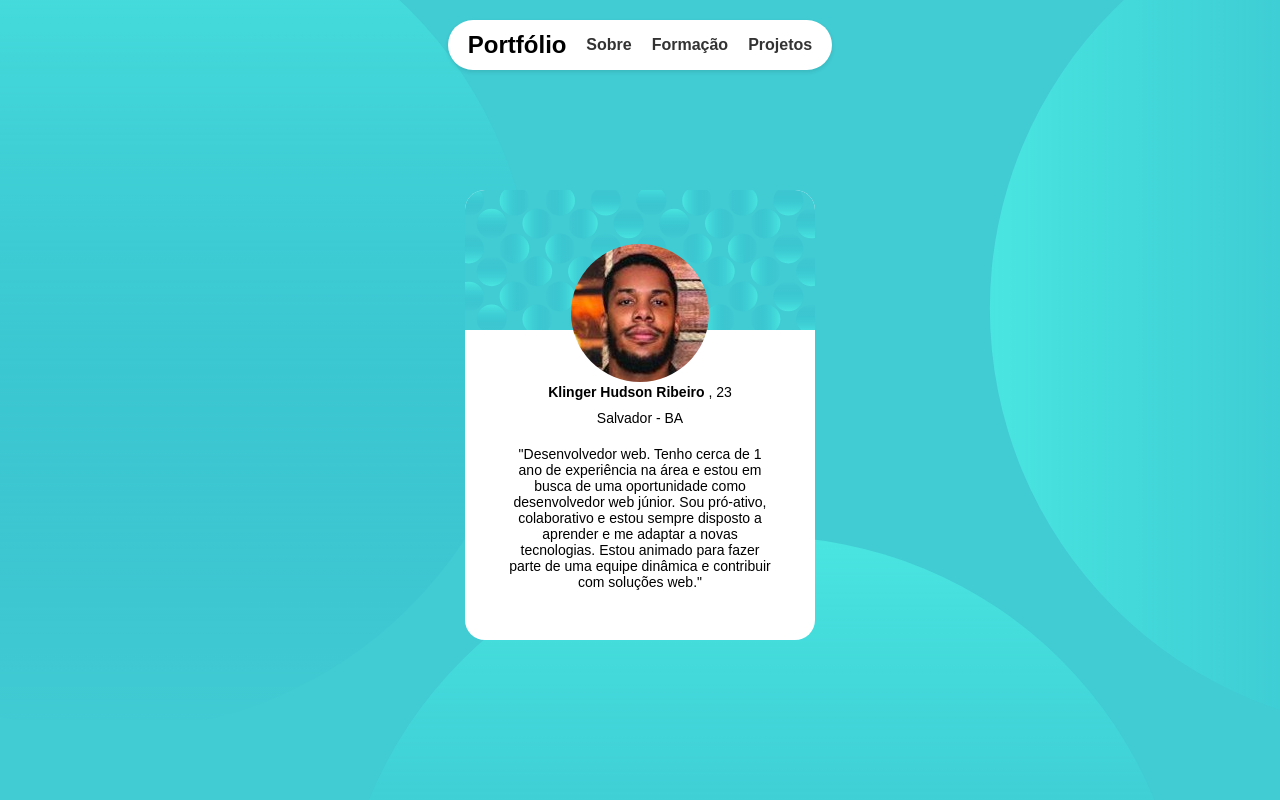
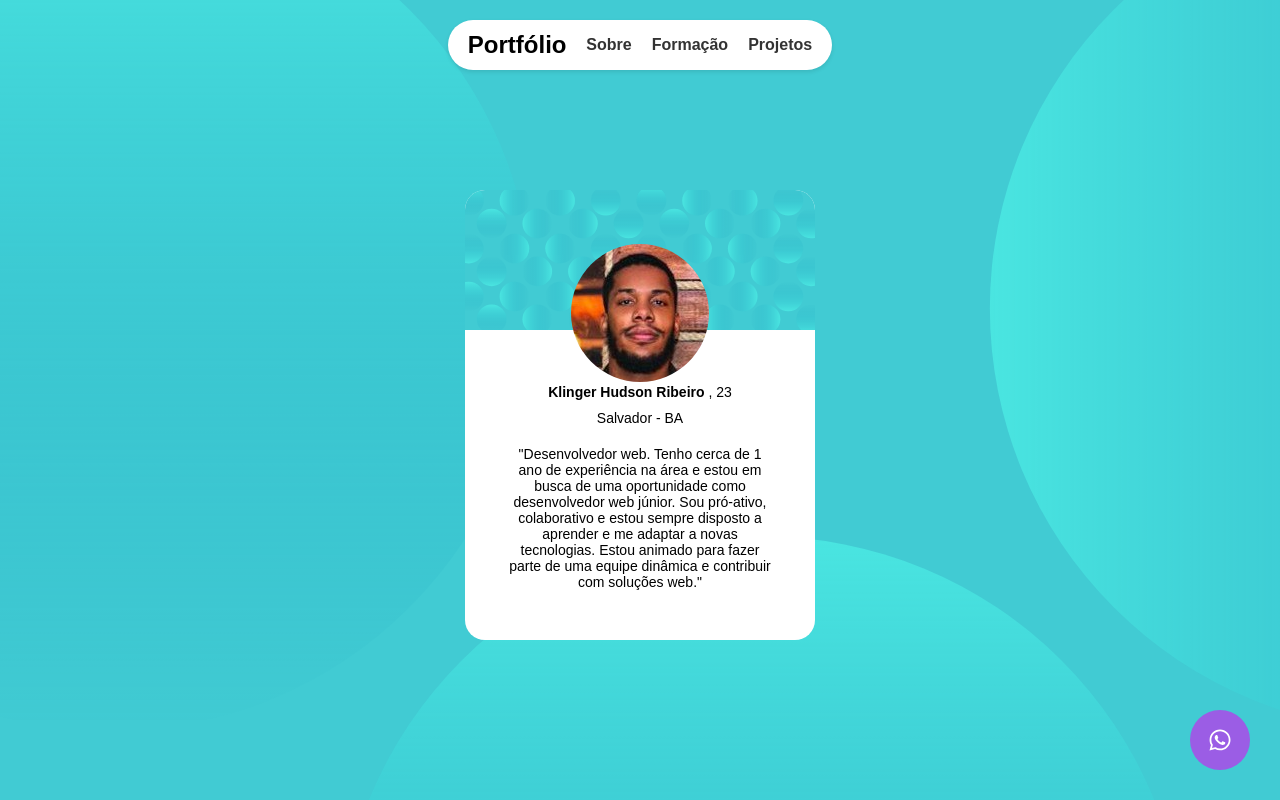
Before and after one commit to TheKlongers/portfolio, a React (Create React App) app: page / in a window 1280 px wide. Shown: the top 800 px of the page. Built offline with nearby package versions, Linux system fonts and the light colour scheme.

Commit message:
Atualização 1.5

```diff
--- a/package.json
+++ b/package.json
@@ -8,6 +8,7 @@
     "@testing-library/user-event": "^13.5.0",
     "react": "^18.2.0",
     "react-dom": "^18.2.0",
+    "react-icons": "^4.10.1",
     "react-scripts": "5.0.1",
     "web-vitals": "^2.1.4"
   },
--- a/src/App.css
+++ b/src/App.css
@@ -246,3 +246,70 @@ footer {
     font-size: 24px;
   }
 }
+
+.floating-button {
+  position: fixed;
+  bottom: 30px;
+  right: 30px;
+  display: flex;
+  align-items: center;
+  justify-content: center;
+  width: 60px;
+  height: 60px;
+  background-color: #9B5DE5;
+  border-radius: 50%;
+  z-index: 999;
+  transition: background-color 0.3s;
+  cursor: pointer;
+}
+
+.floating-button.hovered {
+  background-color: #555;
+}
+
+.button-icon,
+.button-options {
+  display: flex;
+  align-items: center;
+  justify-content: center;
+}
+
+.button-icon {
+  position: absolute;
+  top: 50%;
+  left: 50%;
+  transform: translate(-50%, -50%);
+  font-size: 24px;
+  color: #fff;
+}
+
+.button-options {
+  position: absolute;
+  top: 110%;
+  left: 50%;
+  transform: translateX(-50%);
+  display: none;
+}
+
+.button-options.visible {
+  display: flex;
+  gap: 10px;
+}
+
+.button-options a {
+  display: flex;
+  align-items: center;
+  justify-content: center;
+  width: 40px;
+  height: 40px;
+  background-color: #fff;
+  border-radius: 50%;
+  color: #9B5DE5;
+  text-decoration: none;
+  transition: background-color 0.3s;
+}
+
+.button-options a:hover {
+  background-color: #9B5DE5;
+  color: #fff;
+}
--- a/src/App.js
+++ b/src/App.js
@@ -5,6 +5,7 @@ import foto from './img/1620946670858.jpg';
 import calculadora from './img/calculadora.jpg';
 import mobiliaria from './img/mobiliaria.jpg';
 import lista from './img/lista de tarefas.jpg';
+import FloatingButton from './FloatingButton';
 
 const projects = [
   {
@@ -31,7 +32,9 @@ const skills = ['HTML', 'JavaScript', 'CSS', 'React'];
 
 function App() {
   return (
+
     <div className="App">
+      <FloatingButton />
       <header>
         <div className="top-bar">
           <div className="logo">
--- /dev/null
+++ b/src/FloatingButton/index.js
@@ -0,0 +1,39 @@
+import React, { useState } from 'react';
+import { FaWhatsapp, FaEnvelope, FaLinkedin } from 'react-icons/fa';
+
+const FloatingButton = () => {
+  const [isHovered, setIsHovered] = useState(false);
+
+  const handleMouseEnter = () => {
+    setIsHovered(true);
+  };
+
+  const handleMouseLeave = () => {
+    setIsHovered(false);
+  };
+
+  return (
+    <div
+      className={`floating-button ${isHovered ? 'hovered' : ''}`}
+      onMouseEnter={handleMouseEnter}
+      onMouseLeave={handleMouseLeave}
+    >
+      <div className="button-icon">
+        <FaWhatsapp />
+      </div>
+      <div className={`button-options ${isHovered ? 'visible' : ''}`}>
+        <a href="https://api.whatsapp.com/send?phone=SEU_NUMERO_DE_TELEFONE" target="_blank" rel="noopener noreferrer">
+          <FaWhatsapp />
+        </a>
+        <a href="mailto:SEU_EMAIL">
+          <FaEnvelope />
+        </a>
+        <a href="https://www.linkedin.com/in/SEU_PERFIL_LINKEDIN" target="_blank" rel="noopener noreferrer">
+          <FaLinkedin />
+        </a>
+      </div>
+    </div>
+  );
+};
+
+export default FloatingButton;
```
Also changed, not shown: 1 other file (tests, documents, lock files or other folders).
